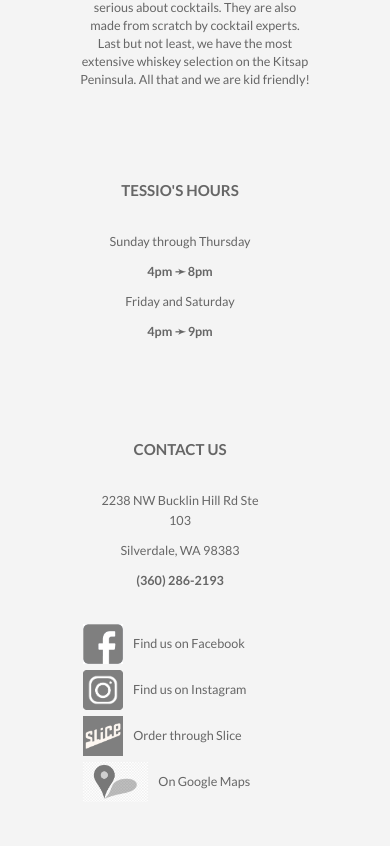
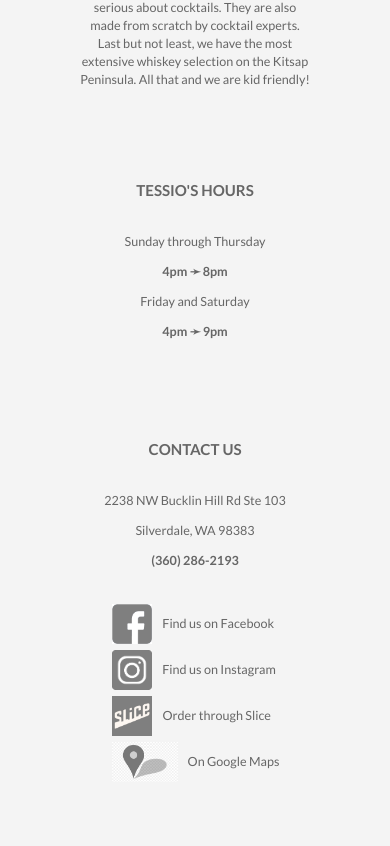
Before and after one commit to montgomeryrd/tessio, a React (Create React App) app: page / in a window 390 px wide. Shown: the part 3858-4704 px from the top of the page. Built offline with nearby package versions, Linux system fonts and the light colour scheme.

Commit message:
mobile styling

```diff
--- a/src/index.css
+++ b/src/index.css
@@ -220,9 +220,9 @@ li {
     display: none;
   }
   .about-tessio-section {
+    margin: 0 -60px 0 -60px;
+  }
+  .about-tessio-links {
     margin-left: -30px;
   }
-  .about-tessio-links {
-    margin-left: -50px;
-  }
 }
```
